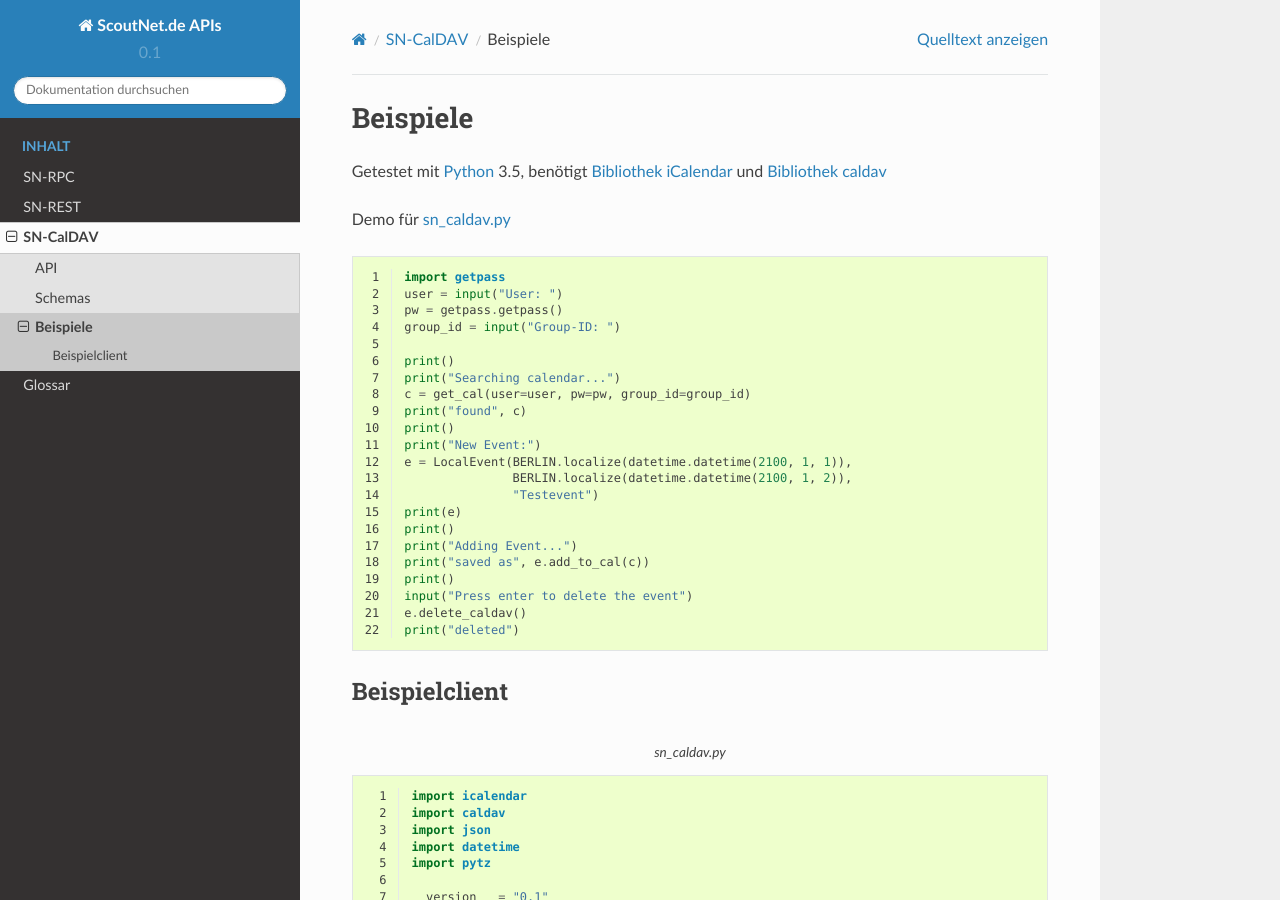
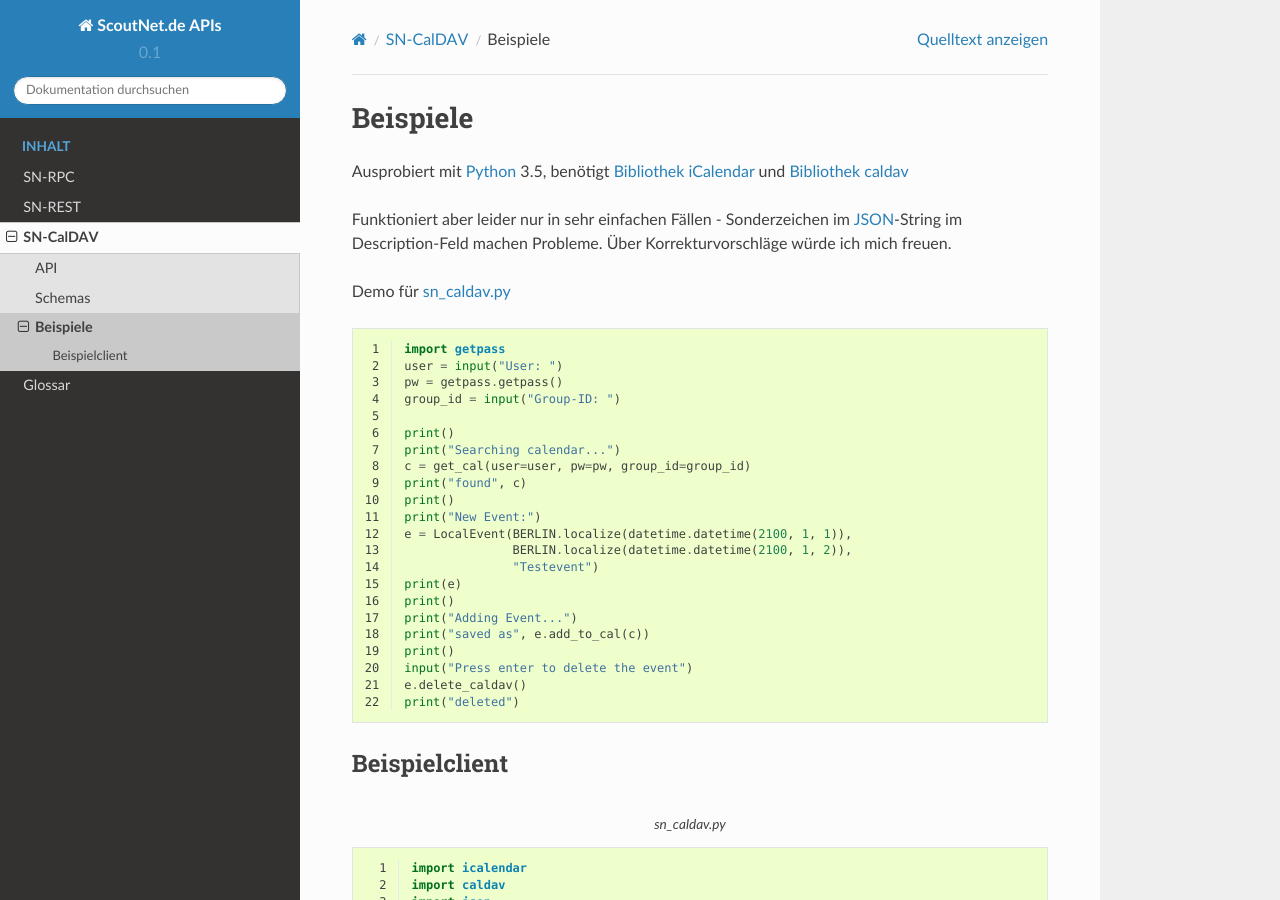
Before and after one commit to janbrohl/ScoutNet-API-Info, a Sphinx documentation site: the page built from docs/sn_caldav/examples.rst, in a window 1280 px wide and 900 px high. Built offline with Sphinx 7.4.7 and the Read the Docs theme 2.0.0, drawn with Linux system fonts in a browser that asks for light colours.

Commit message:
hinweis auf fehler

```diff
--- a/docs/sn_caldav/examples.rst
+++ b/docs/sn_caldav/examples.rst
@@ -3,7 +3,10 @@
 Beispiele
 =============
 
-Getestet mit :term:`Python` 3.5, benötigt :term:`Bibliothek iCalendar` und :term:`Bibliothek caldav`
+Ausprobiert mit :term:`Python` 3.5, benötigt :term:`Bibliothek iCalendar` und :term:`Bibliothek caldav`
+
+Funktioniert aber leider nur in sehr einfachen Fällen - Sonderzeichen im :term:`JSON`-String im Description-Feld machen Probleme.
+Über Korrekturvorschläge würde ich mich freuen.
 
 Demo für :ref:`sn_caldav_py`
 
```
